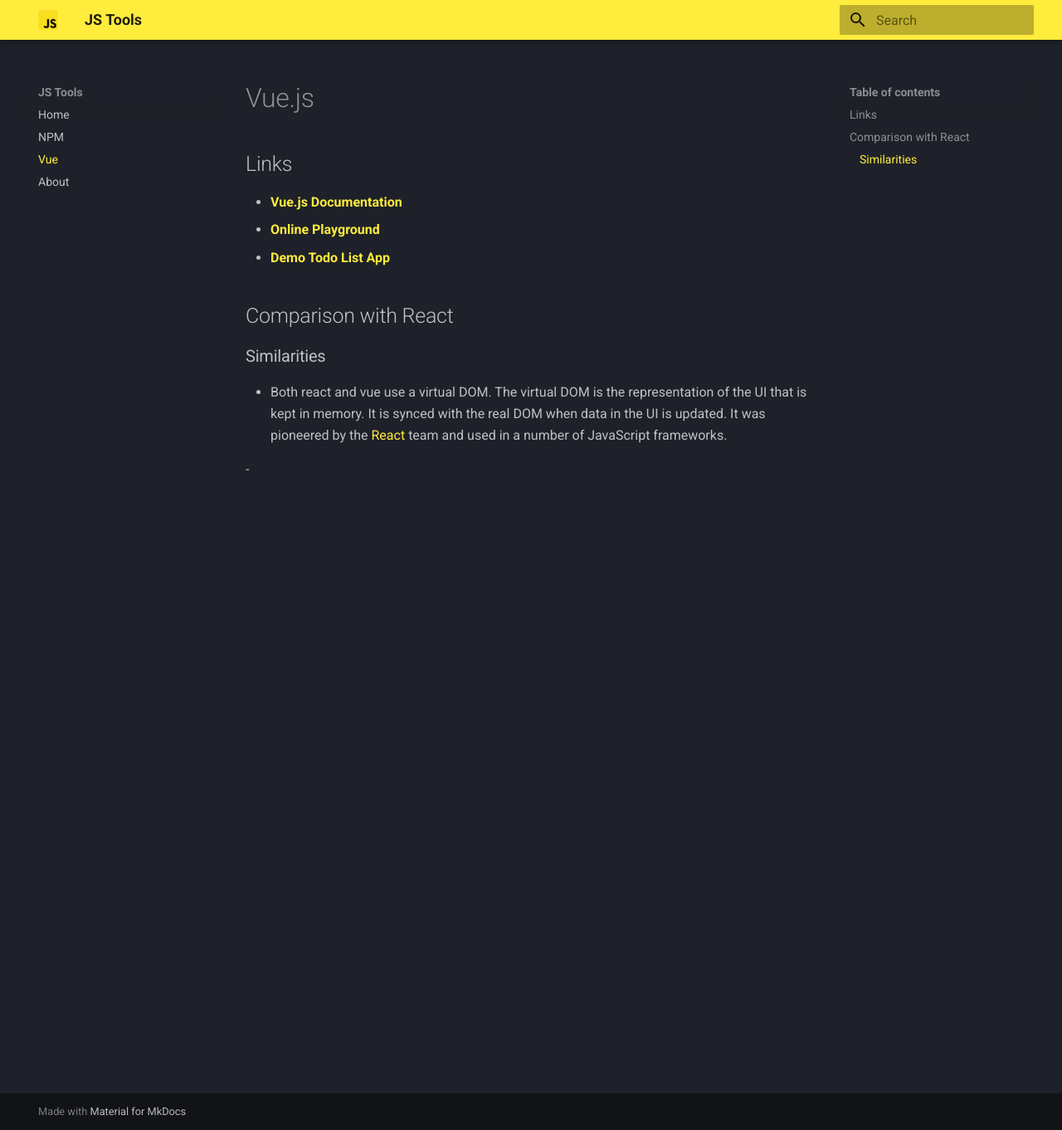
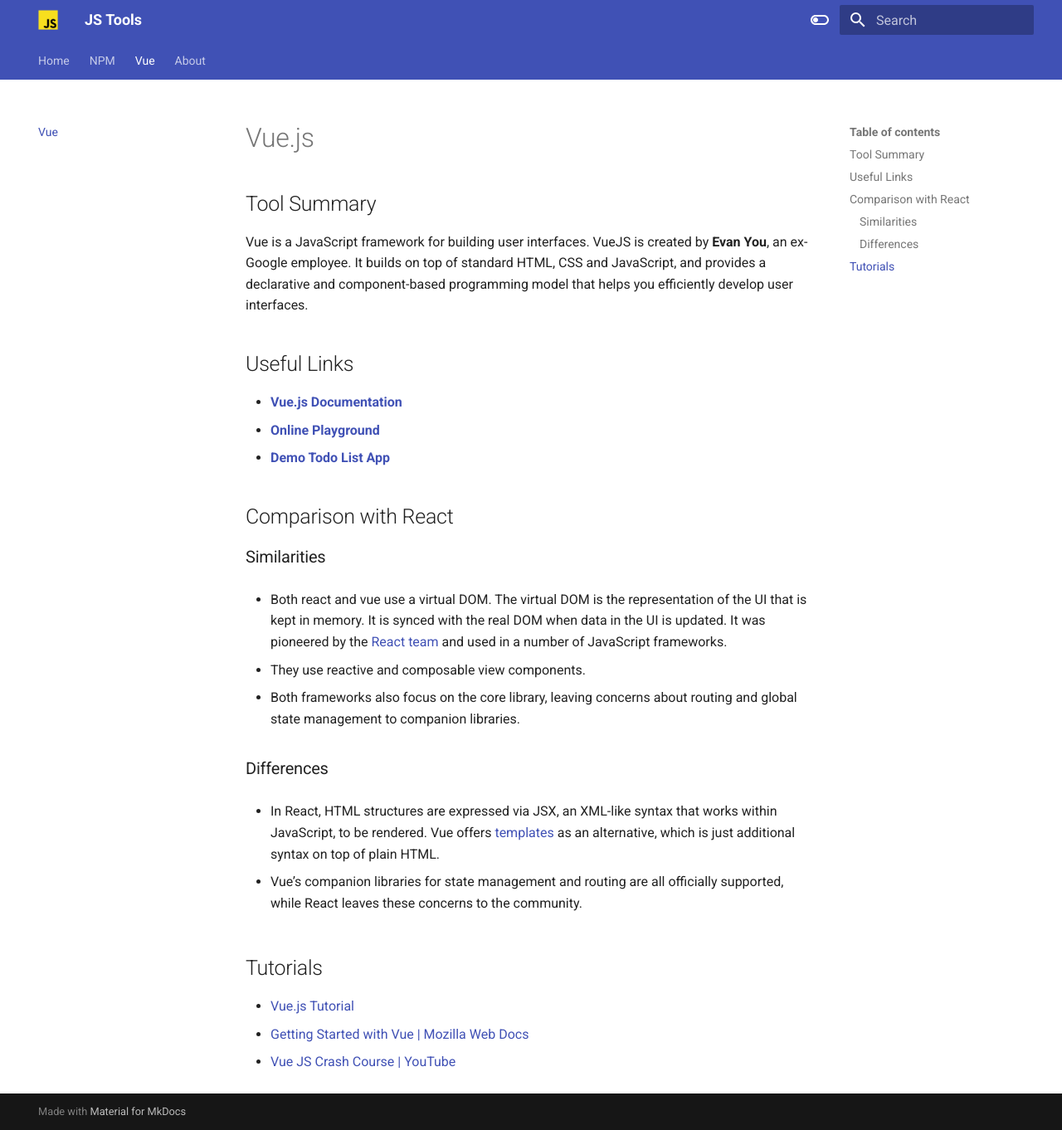
Before and after one commit to tameney22/js-tools, an MkDocs documentation site: the page built from docs/vue.md, in a window 1280 px wide and 1362 px high. Shown: the whole window at 83% size. Built offline with MkDocs 1.6.1 and Material for MkDocs 9.7.7, drawn with Linux system fonts in a browser that asks for light colours.

```diff
--- a/docs/vue.md
+++ b/docs/vue.md
@@ -1,8 +1,13 @@
 # Vue.js
+
+## Tool Summary
+
+Vue is a JavaScript framework for building user interfaces. VueJS is created by **Evan You**, an ex-Google employee.
+It builds on top of standard HTML, CSS and JavaScript, and provides a declarative and component-based programming model that helps you efficiently develop user interfaces.
 
 <!-- Links to tool and docs -->
 
-## Links
+## Useful Links
 
 - **[Vue.js Documentation](https://vuejs.org/)**
 - **[Online Playground](https://sfc.vuejs.org/)**
@@ -12,10 +17,22 @@
 
 ### Similarities
 
-- Both react and vue use a virtual DOM. The virtual DOM is the representation of the UI that is kept in memory. It is synced with the real DOM when data in the UI is updated. It was pioneered by the [React](https://reactjs.org/docs/faq-internals.html) team and used in a number of JavaScript frameworks.
+- Both react and vue use a virtual DOM. The virtual DOM is the representation of the UI that is kept in memory. It is synced with the real DOM when data in the UI is updated. It was pioneered by the [React team](https://reactjs.org/docs/faq-internals.html) and used in a number of JavaScript frameworks.
 
--
+- They use reactive and composable view components.
+- Both frameworks also focus on the core library, leaving concerns about routing and global state management to companion libraries.
+
+### Differences
+
+- In React, HTML structures are expressed via JSX, an XML-like syntax that works within JavaScript, to be rendered. Vue offers [templates](https://vuejs.org/guide/essentials/template-syntax.html) as an alternative, which is just additional syntax on top of plain HTML.
+
+- Vue’s companion libraries for state management and routing are all officially supported, while React leaves these concerns to the community.
 
 <!-- Tutorials and other good sites -->
 
+## Tutorials
+
+- [Vue.js Tutorial](https://vuejs.org/tutorial/#step-1)
+- [Getting Started with Vue | Mozilla Web Docs](https://developer.mozilla.org/en-US/docs/Learn/Tools_and_testing/Client-side_JavaScript_frameworks/Vue_getting_started)
+- [Vue JS Crash Course | YouTube](https://www.youtube.com/watch?v=qZXt1Aom3Cs)
 <!-- Helpful notes and info -->
--- a/mkdocs.yml
+++ b/mkdocs.yml
@@ -3,9 +3,20 @@ site_name: JS Tools
 theme:
   name: material
   logo: img/logo.png
+  favicon: img/logo.png
+  features:
+    - navigation.tabs
   palette:
-    scheme: slate
-    primary: yellow
+    - scheme: default
+      toggle:
+        icon: material/toggle-switch-off-outline
+        name: Switch to dark mode
+    - scheme: slate
+      primary: yellow
+      toggle:
+        icon: material/toggle-switch
+        name: Switch to light mode
+
 nav:
   - Home: index.md
   - NPM: NPM.md
```
Also changed, not shown: README.md (added, +27 -0 lines), docs/NPM.md (+1 -1 lines), docs/index.md (+1 -1 lines).
